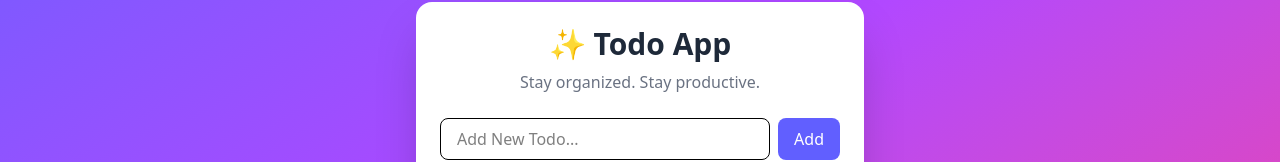
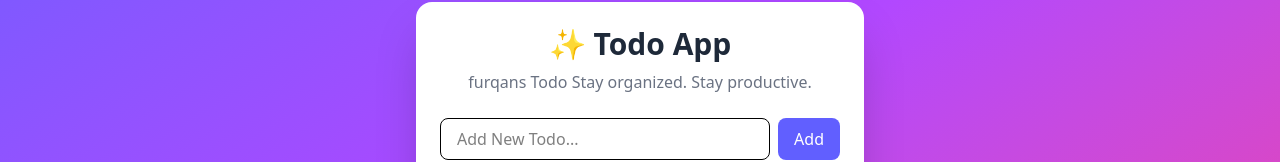
Before and after one commit to sdf877417-ops/Todo-App-, a React (Vite) app: page / in a window 1280 px wide. Shown: the part 295-457 px from the top of the page. Built offline with nearby package versions, Linux system fonts and the light colour scheme.

Commit message:
changed in text

```diff
--- a/src/Todo.jsx
+++ b/src/Todo.jsx
@@ -33,7 +33,8 @@ function Todo() {
           ✨ Todo App
         </h1>
         <p className="text-center text-gray-500 mb-6">
-          Stay organized. Stay productive.
+
+          furqans Todo Stay organized. Stay productive.
         </p>
 
         <form onSubmit={handleSubmit} className="flex gap-2 mb-6">
```
